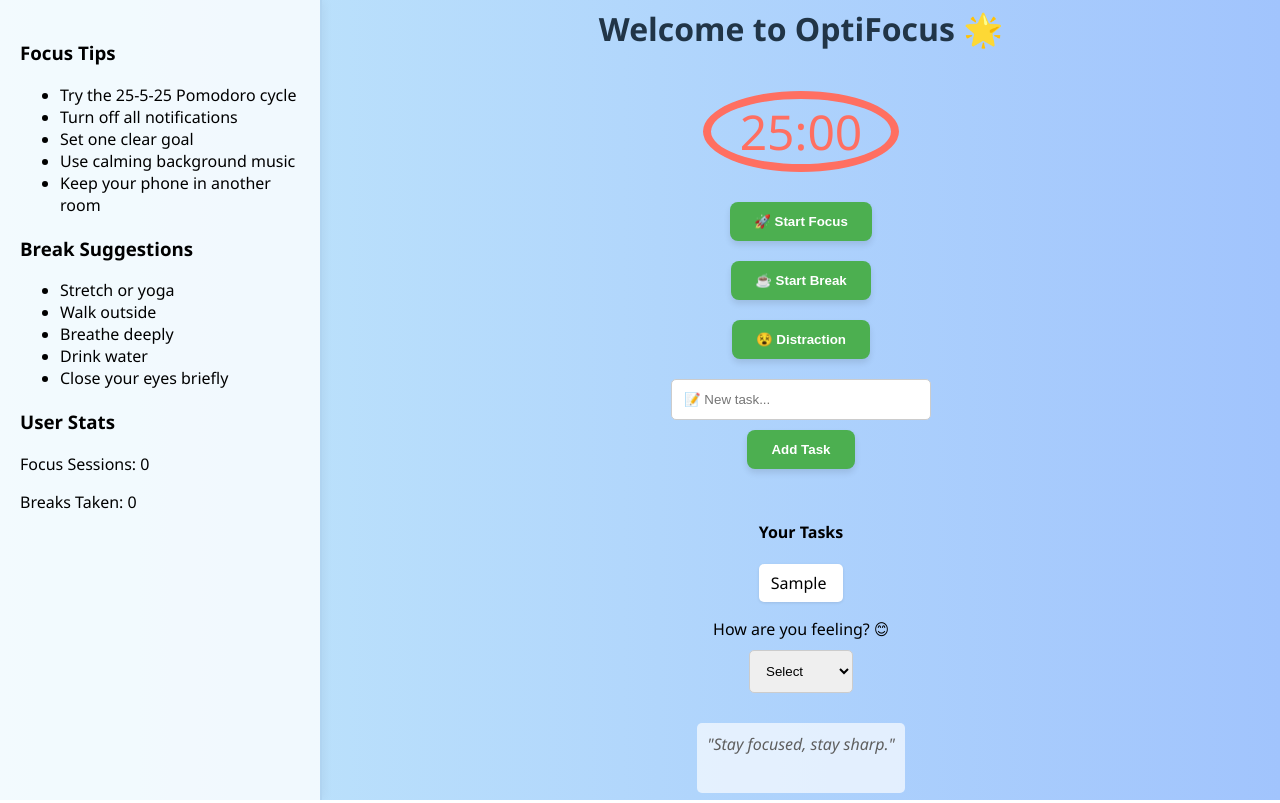
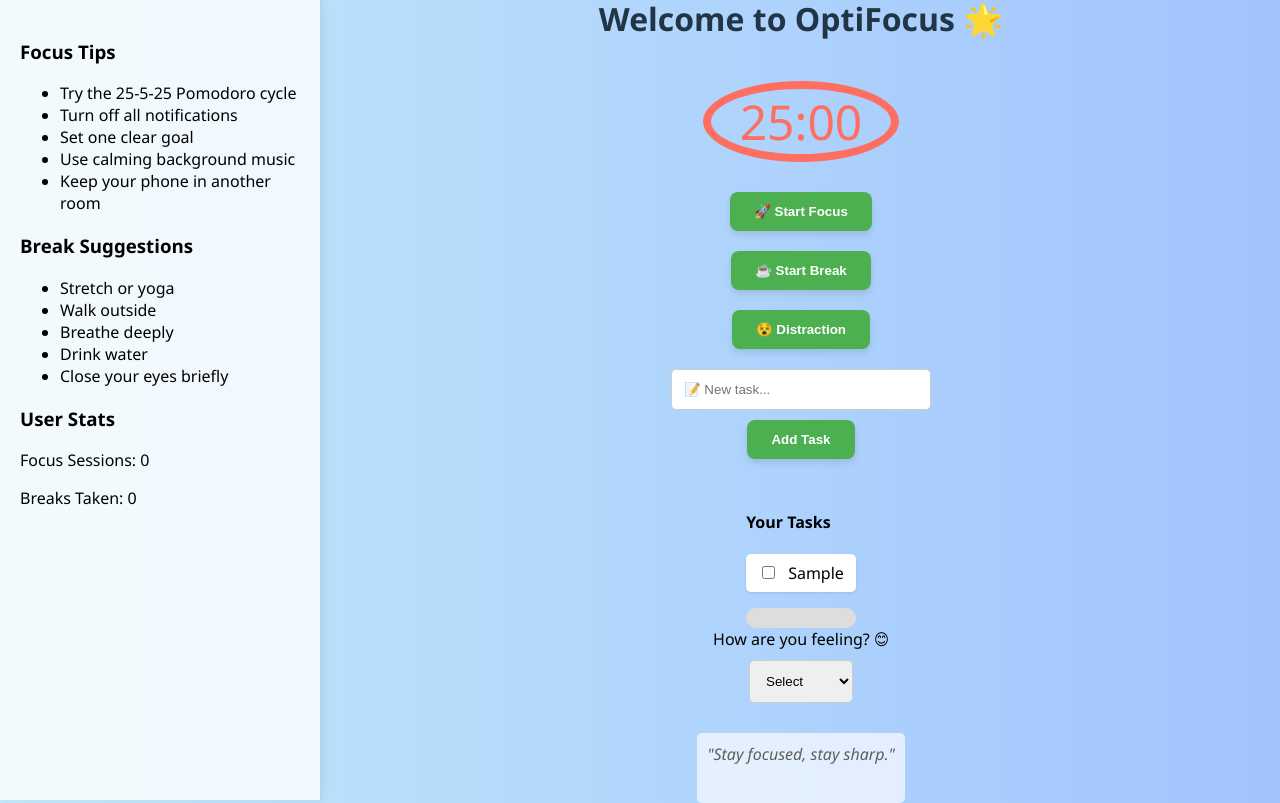
Before and after one commit to SeanJ21/productivity-app-v1, a plain HTML site: page index.html in a window 1280 px wide. Both pictures are taken after typing "Sample" into the empty fields and a click on the button "Add Task". Drawn offline with Linux system fonts and the light colour scheme.

Commit message:
Update index.html

```diff
--- a/index.html
+++ b/index.html
@@ -5,7 +5,6 @@
   <meta name="viewport" content="width=device-width, initial-scale=1.0">
   <title>OptiFocus Prototype</title>
   <style>
-    /*GENERAL STYLING*/
     body {
       margin: 0;
       font-family: 'Segoe UI', Tahoma, Geneva, Verdana, sans-serif;
@@ -14,14 +13,11 @@
       height: 100vh;
       overflow: hidden;
     }
-
     h1 {
       margin-top: 0;
       color: #213547;
       font-size: 2em;
     }
-
-    /*SIDEBAR MENU*/
     .sidebar {
       width: 280px;
       background: #ffffffcc;
@@ -29,12 +25,6 @@
       border-right: 2px solid #b0d4f1;
       box-shadow: 2px 0 10px rgba(0,0,0,0.05);
     }
-
-    .sidebar h3 {
-      margin-top: 20px;
-    }
-
-    /*MAIN*/
     .main {
       flex-grow: 1;
       padding: 40px;
@@ -44,7 +34,6 @@
       align-items: center;
       justify-content: center;
     }
-
     .timer {
       font-size: 3em;
       margin: 20px 0;
@@ -58,7 +47,6 @@
       justify-content: center;
       animation: fadeIn 1s ease-in-out;
     }
-
     .btn {
       padding: 12px 24px;
       background-color: #4CAF50;
@@ -71,11 +59,9 @@
       box-shadow: 0 4px 6px rgba(0, 0, 0, 0.1);
       transition: background-color 0.3s ease;
     }
-
     .btn:hover {
       background-color: #45a049;
     }
-
     .alert {
       margin-top: 20px;
       padding: 15px;
@@ -85,18 +71,15 @@
       border-radius: 8px;
       font-weight: bold;
     }
-
     input[type="text"], select {
       padding: 12px;
       border-radius: 5px;
       border: 1px solid #ccc;
       margin-top: 10px;
     }
-
     input[type="text"] {
       width: 70%;
     }
-
     .quote {
       font-style: italic;
       margin-top: 30px;
@@ -106,28 +89,41 @@
       border-radius: 5px;
       min-height: 50px;
     }
-
     .task-list {
       margin-top: 20px;
       text-align: left;
     }
-
     .task-list ul {
       list-style-type: none;
       padding-left: 0;
     }
-
     .task-list li {
       background: #fff;
       padding: 8px 12px;
       margin-bottom: 5px;
       border-radius: 5px;
       box-shadow: 0 1px 3px rgba(0,0,0,0.1);
+      display: flex;
+      align-items: center;
+      gap: 10px;
+    }
+    .progress-bar {
+      margin-top: 15px;
+      width: 100%;
+      background-color: #ddd;
+      border-radius: 10px;
+      height: 20px;
+      overflow: hidden;
+    }
+    .progress-bar-fill {
+      height: 100%;
+      width: 0%;
+      background-color: #4CAF50;
+      transition: width 0.4s ease;
     }
   </style>
 </head>
 <body>
-<!--SIDEBAR SECTION-->
   <div class="sidebar">
     <h3>Focus Tips</h3>
     <ul>
@@ -137,7 +133,6 @@
       <li>Use calming background music</li>
       <li>Keep your phone in another room</li>
     </ul>
-
     <h3>Break Suggestions</h3>
     <ul>
       <li>Stretch or yoga</li>
@@ -146,31 +141,28 @@
       <li>Drink water</li>
       <li>Close your eyes briefly</li>
     </ul>
-
     <h3>User Stats</h3>
     <p>Focus Sessions: <span id="focusCount">0</span></p>
     <p>Breaks Taken: <span id="breakCount">0</span></p>
   </div>
 
-  <!--MAIN SECTION-->
   <div class="main">
     <h1>Welcome to OptiFocus 🌟</h1>
     <div class="timer" id="timer">25:00</div>
-
     <button class="btn" onclick="startTimer()">🚀 Start Focus</button>
     <button class="btn" onclick="startBreak()">☕ Start Break</button>
     <button class="btn" onclick="triggerDistraction()">😵 Distraction</button>
-
     <div class="section">
       <input type="text" id="taskInput" placeholder="📝 New task...">
       <button class="btn" onclick="saveTask()">Add Task</button>
     </div>
-
     <div class="task-list">
       <h4>Your Tasks</h4>
       <ul id="tasks"></ul>
+      <div class="progress-bar">
+        <div class="progress-bar-fill" id="progressBarFill"></div>
+      </div>
     </div>
-
     <div>
       <label for="mood">How are you feeling? 😊</label><br>
       <select id="mood">
@@ -181,29 +173,25 @@
         <option value="chill">Chill</option>
       </select>
     </div>
-
     <div class="alert" id="distractionAlert">😬 Try to refocus or take a short break.</div>
     <div class="quote" id="quote">"Stay focused, stay sharp."</div>
   </div>
 
-  <!--SCRIPT SECTION-->
   <script>
-    let minutes = 25,
-        seconds = 0,
-        timerInterval,
-        focusCount = 0,
-        breakCount = 0,
-        quotes = [
-          "Push yourself, because no one else will.",
-          "Just keep going.",
-          "Discipline = progress.",
-          "Small progress is still progress.",
-          "Stay focused, stay sharp."
-        ],
-        currentQuoteIndex = 0;
+    let minutes = 25, seconds = 0, timerInterval, focusCount = 0, breakCount = 0;
+    const quotes = [
+      "Push yourself, because no one else will.",
+      "Just keep going.",
+      "Discipline = progress.",
+      "Small progress is still progress.",
+      "Stay focused, stay sharp."
+    ];
+    let currentQuoteIndex = 0;
 
     const timer = document.getElementById('timer'),
-          quoteBox = document.getElementById('quote');
+          quoteBox = document.getElementById('quote'),
+          taskList = document.getElementById('tasks'),
+          progressBarFill = document.getElementById('progressBarFill');
 
     function updateQuote() {
       quoteBox.textContent = quotes[currentQuoteIndex];
@@ -254,15 +242,28 @@
     }
 
     function saveTask() {
-      const taskInput = document.getElementById('taskInput'),
-            taskText = taskInput.value.trim();
+      const taskInput = document.getElementById('taskInput');
+      const taskText = taskInput.value.trim();
       if (taskText) {
-        const taskList = document.getElementById('tasks'),
-              newTask = document.createElement('li');
-        newTask.textContent = taskText;
-        taskList.appendChild(newTask);
+        const listItem = document.createElement('li');
+        const checkbox = document.createElement('input');
+        checkbox.type = 'checkbox';
+        checkbox.onclick = updateProgress;
+        const label = document.createElement('label');
+        label.textContent = taskText;
+        listItem.appendChild(checkbox);
+        listItem.appendChild(label);
+        taskList.appendChild(listItem);
         taskInput.value = '';
+        updateProgress();
       }
+    }
+
+    function updateProgress() {
+      const allTasks = taskList.querySelectorAll('input[type="checkbox"]');
+      const completed = [...allTasks].filter(checkbox => checkbox.checked).length;
+      const percent = allTasks.length ? (completed / allTasks.length) * 100 : 0;
+      progressBarFill.style.width = `${percent}%`;
     }
   </script>
 </body>
```
